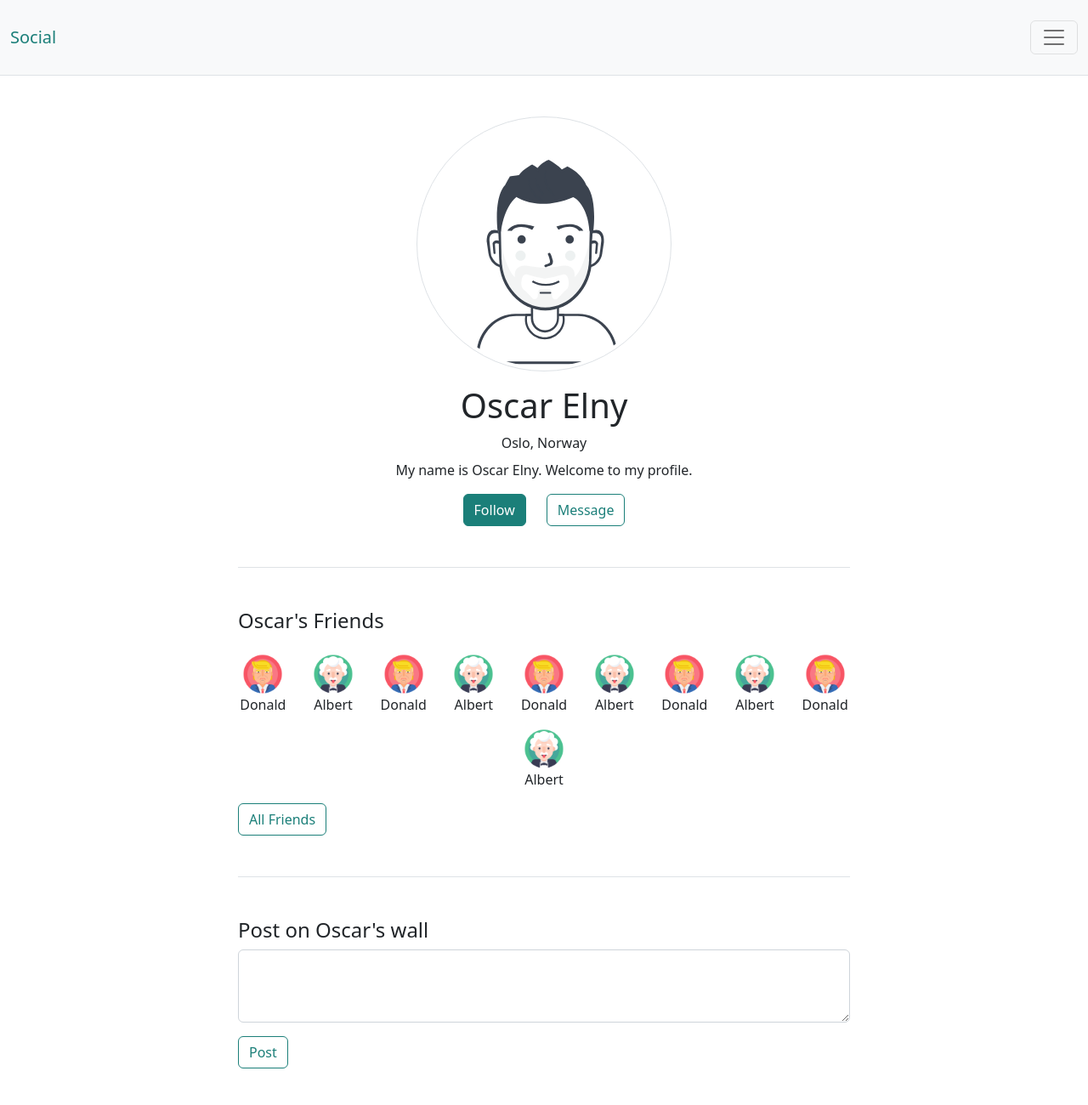
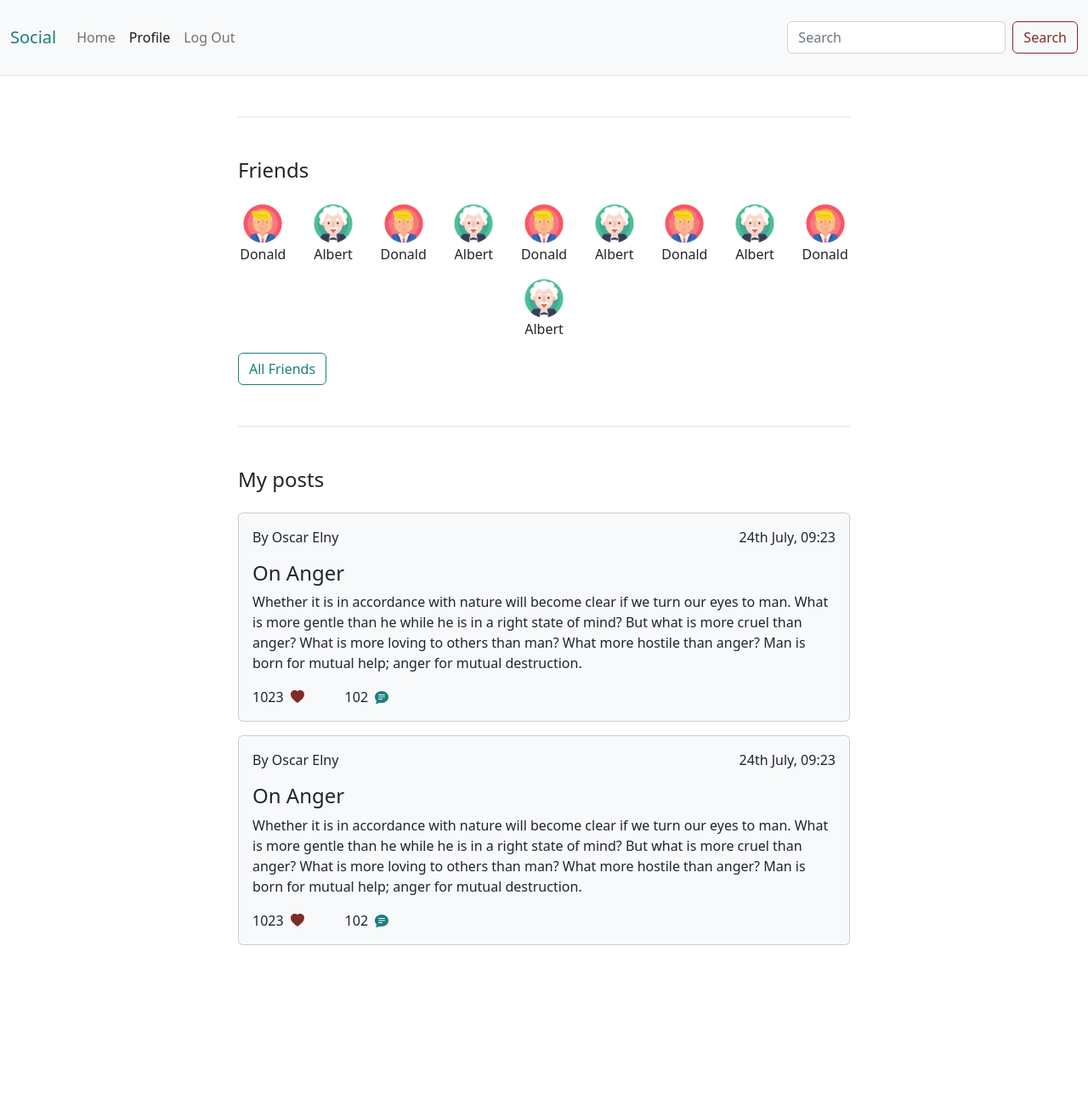
Before and after one commit to olee2/social-media-application, a website with bundled scripts: page profile.html in a window 1280 px wide. Shown: the top 1300 px of the page at 85% size. After the commit the page ends 1136 px from the top, so only its background shows below. Built offline with nearby package versions, Linux system fonts and the light colour scheme.

Commit message:
Profile page and modify post

```diff
--- a/profile.html
+++ b/profile.html
@@ -9,7 +9,7 @@
     <link rel="stylesheet" href="dist/css/styles.css" />
   </head>
   <body class="d-flex flex-column bg-body">
-    <nav class="navbar navbar-expand-xxl bg-light border-bottom pt-4 pb-4">
+    <nav class="navbar navbar-expand-lg bg-light border-bottom pt-4 pb-4">
       <div class="container-fluid">
         <a class="navbar-brand text-primary" href="index.html">Social</a>
         <button
@@ -51,26 +51,11 @@
     </nav>
     <div class="container-sm flex-column d-flex h-100 align-items-center">
       <div class="main-container">
-        <div class="d-flex flex-column align-items-center border-bottom pb-5">
-          <img
-            src="dist/images/man.svg"
-            class="align-self-center img-thumbnail w-50 mb-3 mt-5 rounded-circle profile-image"
-            alt=""
-          />
-          <h1 class="h1 mb-2">Oscar Elny</h1>
-          <p class="mb-2">Oslo, Norway</p>
-          <p>My name is Oscar Elny. Welcome to my profile.</p>
-          <div class="row">
-            <div class="col">
-              <button class="btn btn-primary">Follow</button>
-            </div>
-            <div class="col">
-              <button class="btn btn-outline-primary">Message</button>
-            </div>
-          </div>
-        </div>
+        <div
+          class="d-flex flex-column align-items-center border-bottom pb-5 profile-details"
+        ></div>
         <div class="mt-5 mb-5 border-bottom pb-5">
-          <h2 class="h4 mb-4">Oscar's Friends</h2>
+          <h2 class="h4 mb-4">Friends</h2>
           <div class="row">
             <div
               class="col flex-column d-flex align-items-center justify-content-between"
@@ -157,20 +142,9 @@
           </div>
           <a class="btn btn-outline-primary" href="">All Friends</a>
         </div>
-        <form action="/profile.html" class="mb-5">
-          <h2 class="h4">Post on Oscar's wall</h2>
-          <div class="mb-3">
-            <textarea
-              class="form-control"
-              id="exampleFormControlTextarea1"
-              rows="3"
-              required
-            ></textarea>
-          </div>
-          <button class="btn-outline-primary btn">Post</button>
-        </form>
         <div class="mb-4">
-          <div class="d-flex flex-column gap-3">
+          <h2 class="h4 mb-4">My posts</h2>
+          <div class="d-flex flex-column gap-3 post-container">
             <div class="card p-3">
               <div class="row">
                 <p class="col">By Oscar Elny</p>
--- a/src/scss/styles.scss
+++ b/src/scss/styles.scss
@@ -24,6 +24,41 @@ body {
 
 .bi-chat-text-fill {
   fill: $primary;
+}
+
+.single {
+  width: 100%;
+}
+
+.card img {
+  width: 100%;
+}
+
+a {
+  text-decoration: none;
+}
+
+dialog {
+  position: absolute !important;
+  width: 100%;
+  max-width: 764px;
+  background-color: $card-bg;
+  border: none;
+  --bs-card-border-width: 1px;
+  --bs-card-border-color: var(--bs-border-color-translucent);
+  --bs-card-border-radius: 0.375rem;
+  --bs-card-box-shadow: ;
+}
+
+.delete:hover {
+  cursor: pointer;
+  transform: scale(1.5);
+  transition: all 0.25s;
+}
+
+#sort {
+  flex: 1;
+  margin-left: 1rem;
 }
 
 /*-------------------------------------------------------------------------------
```
Also changed, not shown: dist/js/components/modify-post.mjs, dist/js/profile.js.
